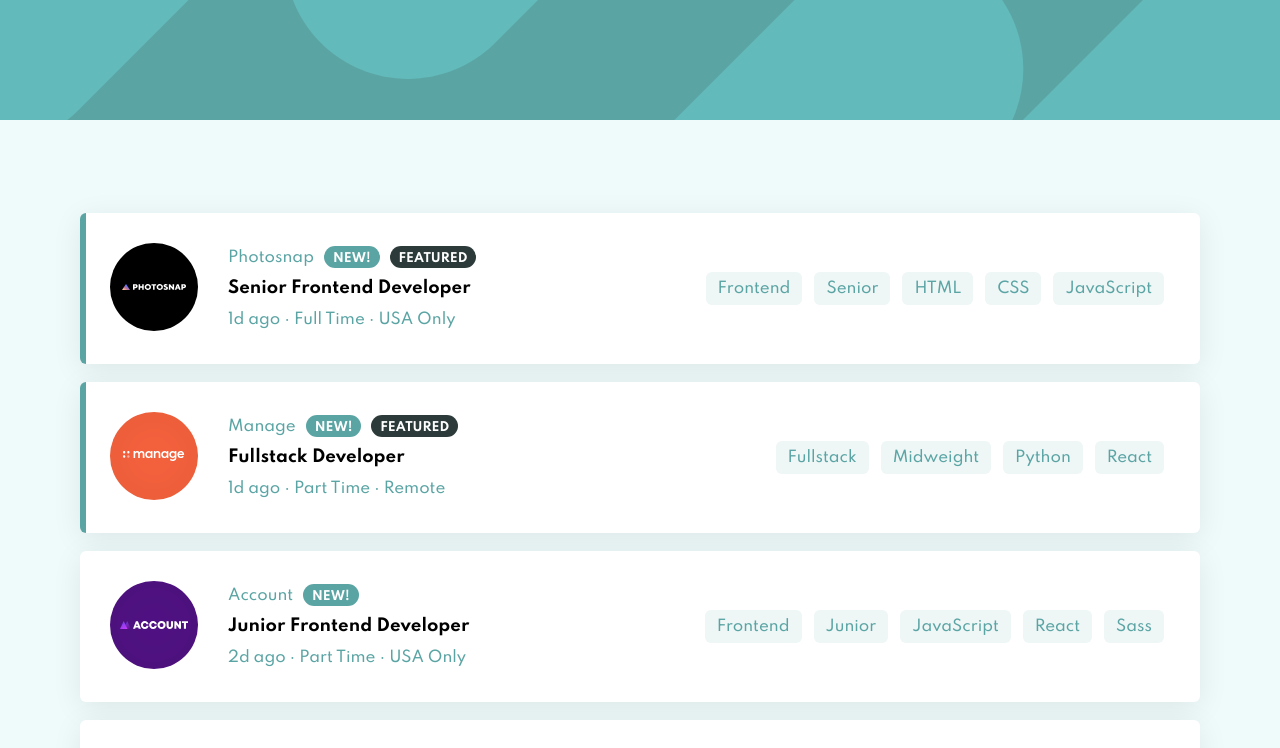
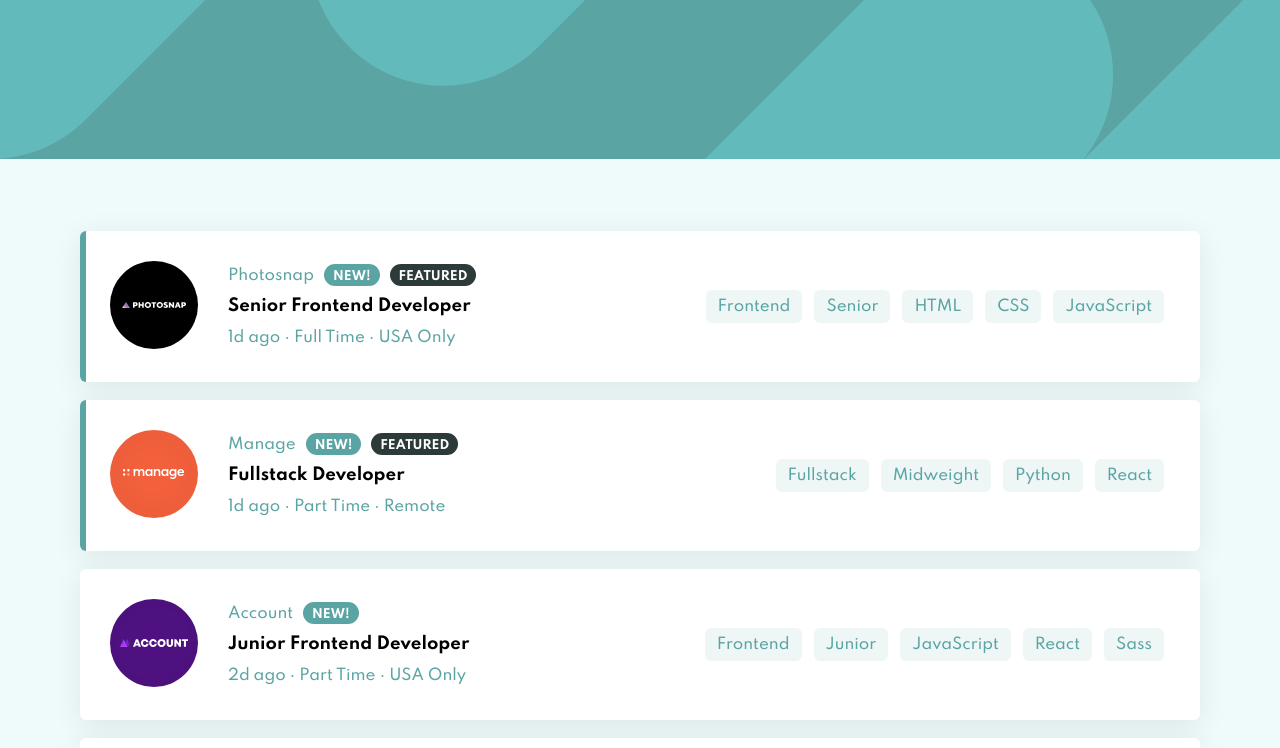
Before and after one commit to felipeog/fm-job-listing, a React (Create React App) app: page / in a window 1280 px wide. Shown: the top 748 px of the page. Built offline with nearby package versions, Linux system fonts and the light colour scheme.

Commit message:
Small fixes

```diff
--- a/src/components/FiltersHeader/index.scss
+++ b/src/components/FiltersHeader/index.scss
@@ -2,19 +2,19 @@
 
 .FiltersHeader {
   &__bg {
-    height: 8rem;
+    height: 10.6rem;
     background-color: $primary;
     background-image: url('../../assets/bg-header-desktop.svg');
     background-size: cover;
   }
 
   &__content {
-    padding: 1.4rem 2.2rem;
+    padding: 1rem 2.2rem;
     border-radius: $border-radius;
     box-shadow: $box-shadow;
     display: flex;
     background: #fff;
-    margin-top: -2rem;
+    margin-top: -2.6rem;
     transition: 200ms opacity;
 
     &--hidden {
```
